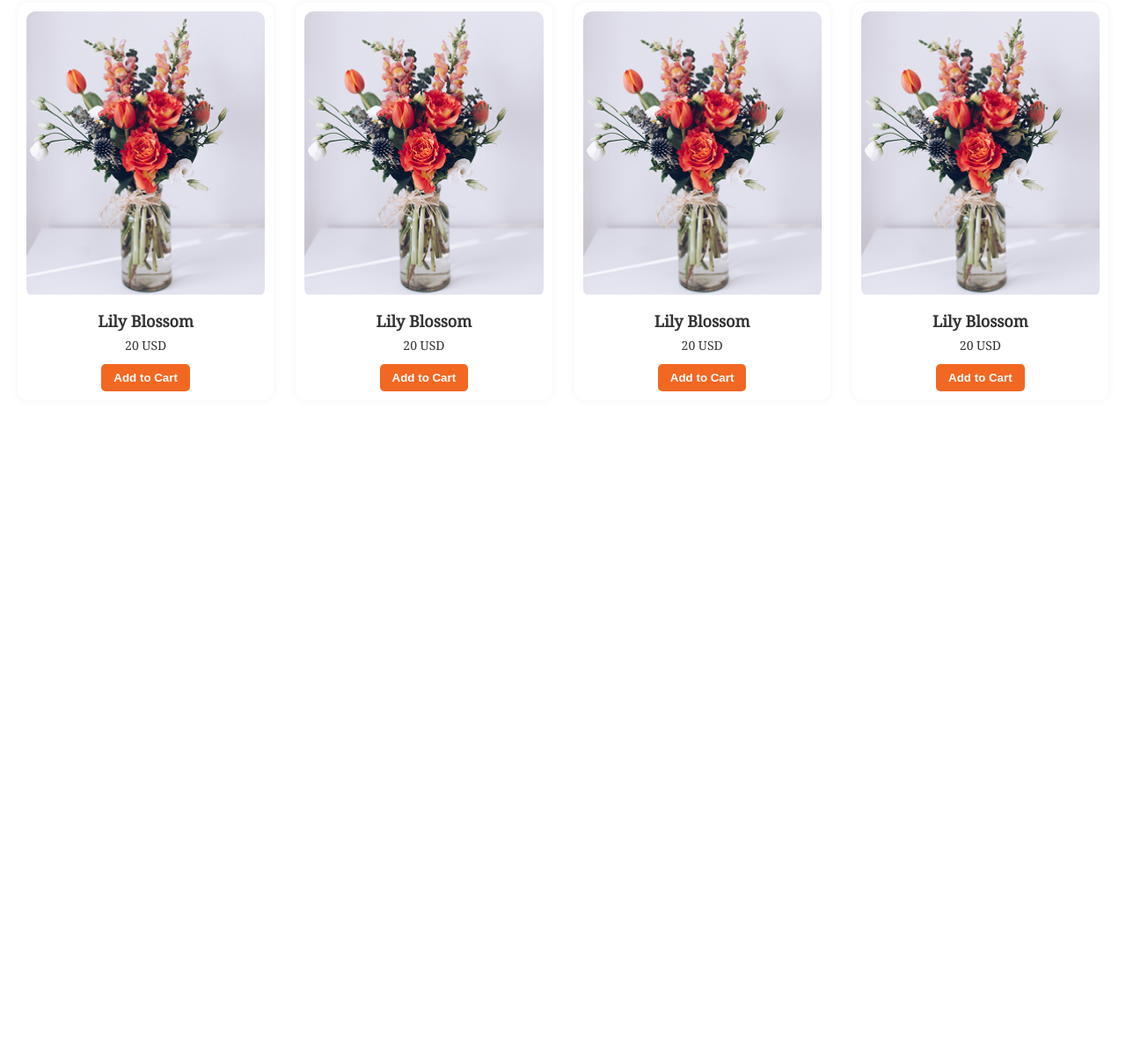
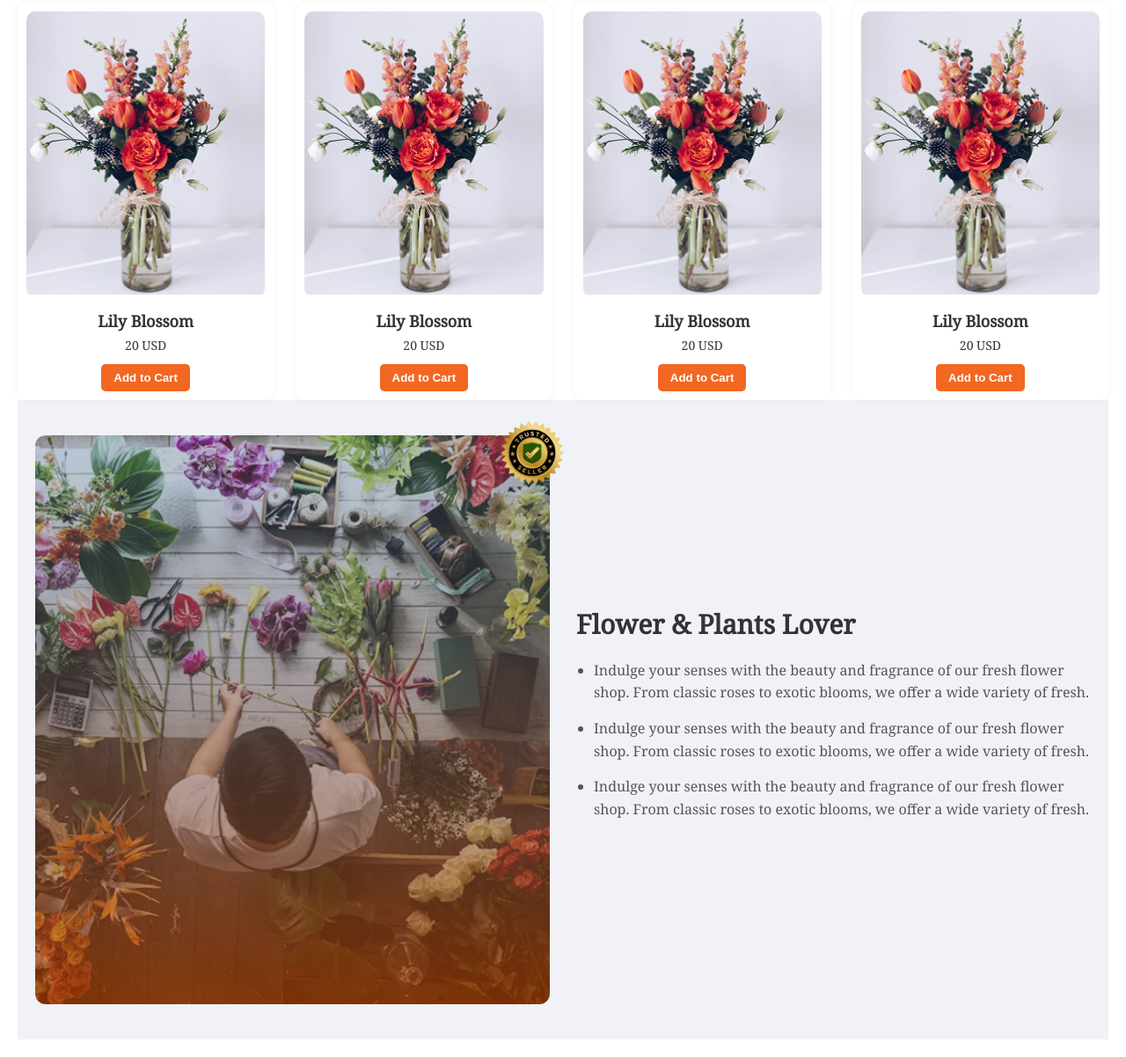
Before and after one commit to tamanna096/flower-market, a plain HTML site: page index.html in a window 1280 px wide. Shown: the part 1273-2475 px from the top of the page at 88% size. Before the commit the page ends 1748 px from the top, so only its background shows below. Drawn offline with Linux system fonts and the light colour scheme.

Commit message:
trusted added

```diff
--- a/index.html
+++ b/index.html
@@ -96,3 +96,18 @@
       </div>
     </div>
   </section>
+
+  <section class="trusted-section">
+  <div class="trusted-image">
+    <img src="img/flower-store.png" alt="Flower Workshop" />
+    <img class="badge" src="img/trusted-badge.png" alt="Trusted Seller Badge" />
+  </div>
+  <div class="trusted-content">
+    <h2>Flower & Plants Lover</h2>
+    <ul>
+      <li>Indulge your senses with the beauty and fragrance of our fresh flower shop. From classic roses to exotic blooms, we offer a wide variety of fresh.</li>
+      <li>Indulge your senses with the beauty and fragrance of our fresh flower shop. From classic roses to exotic blooms, we offer a wide variety of fresh.</li>
+      <li>Indulge your senses with the beauty and fragrance of our fresh flower shop. From classic roses to exotic blooms, we offer a wide variety of fresh.</li>
+    </ul>
+  </div>
+</section>
--- a/style.css
+++ b/style.css
@@ -171,3 +171,74 @@ body {
     grid-template-columns: repeat(2, 1fr);
   }
 }
+.trusted-section {
+  display: flex;
+  flex-wrap: wrap;
+  align-items: center;
+  background-color: #f1f2f7;
+  padding: 40px 20px;
+  gap: 30px;
+}
+
+.trusted-image {
+  position: relative;
+  flex: 1 1 400px;
+  min-width: 280px;
+}
+
+.trusted-image img:first-child {
+  width: 100%;
+  border-radius: 12px;
+  display: block;
+  filter: brightness(0.85);
+}
+
+.trusted-image .badge {
+  position: absolute;
+  top: -30px;
+  right: -30px;
+  width: 100px;
+  height: auto;
+}
+
+.trusted-content {
+  flex: 1 1 400px;
+  min-width: 280px;
+}
+
+.trusted-content h2 {
+  font-size: 30px;
+  font-weight: bold;
+  font-family: 'Noto Serif', serif;
+  margin-bottom: 20px;
+}
+
+.trusted-content ul {
+  list-style: disc;
+  padding-left: 20px;
+}
+
+.trusted-content li {
+  margin-bottom: 15px;
+  color: #555;
+  font-size: 16px;
+  line-height: 1.6;
+}
+
+/* Responsive */
+@media (max-width: 768px) {
+  .trusted-section {
+    flex-direction: column;
+    text-align: center;
+  }
+
+  .trusted-content {
+    text-align: left;
+  }
+
+  .trusted-image .badge {
+    top: 10px;
+    right: 10px;
+    width: 80px;
+  }
+}
```
